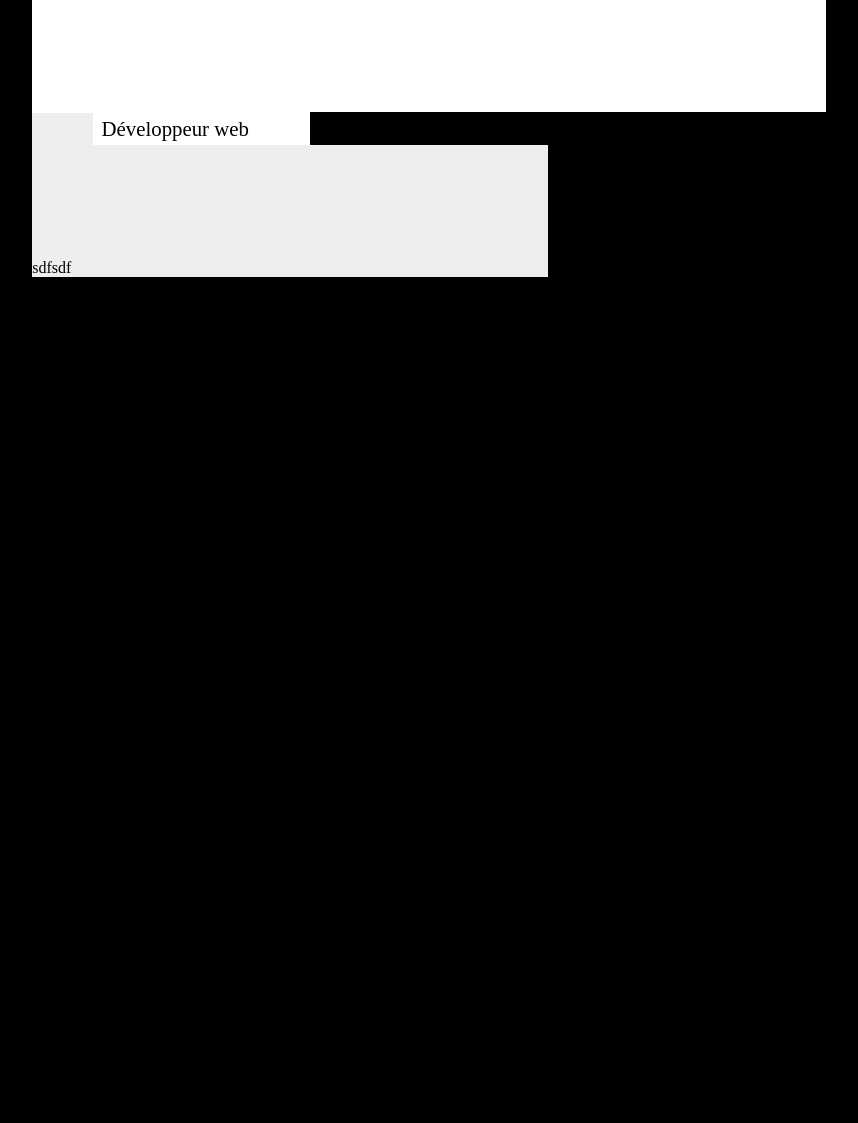
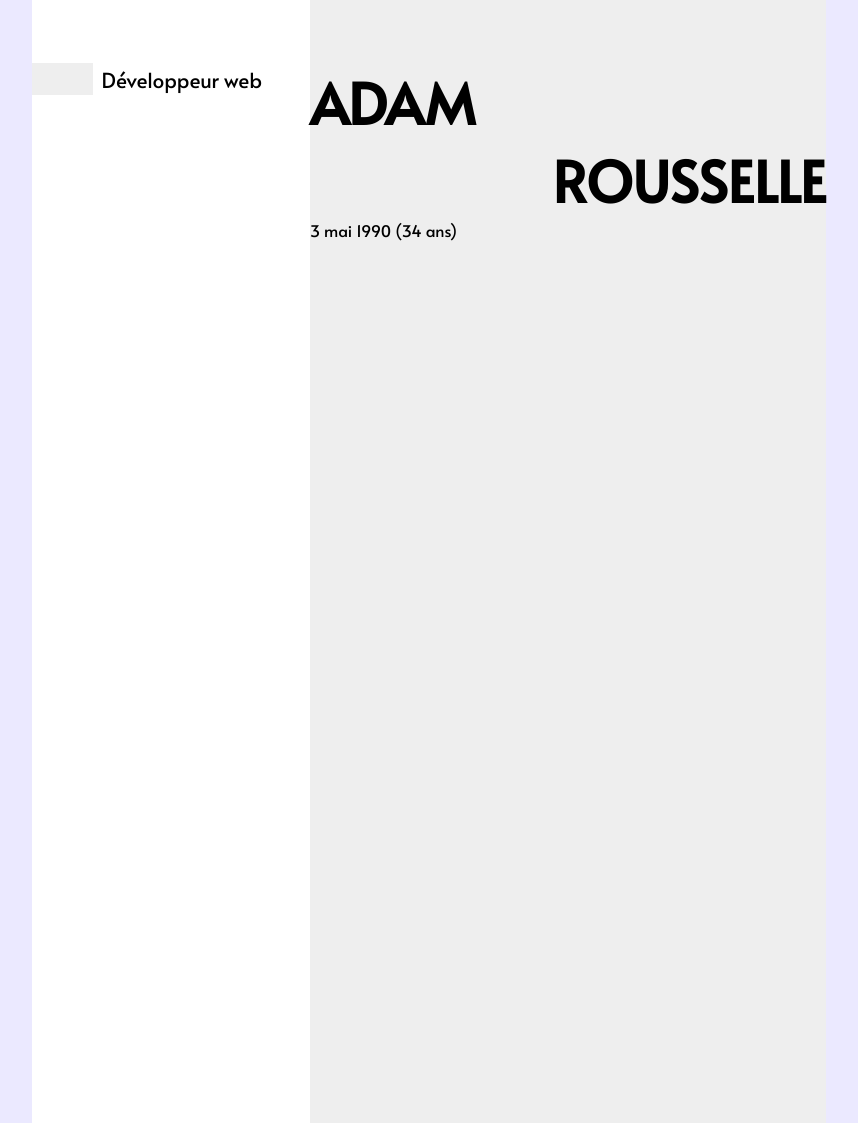
Before and after one commit to AdamRse/cv2, a PHP site: page / in a window 1280 px wide. Shown: the whole page, without its empty margins (211-1069 px from the left). Before the commit the page ends 277 px from the top, so only its background shows below. Run offline with PHP 8.4, Linux system fonts and the light colour scheme.

Commit message:
avancement

```diff
--- a/index.php
+++ b/index.php
@@ -1,22 +1,29 @@
+<?php
+$yearsold = floor((time() - 641685600) / 31556926);
+?>
 <!DOCTYPE html>
 <html lang="fr">
+
 <head>
     <meta charset="UTF-8">
     <meta name="viewport" content="width=device-width, initial-scale=1.0">
     <title>CV Adam Rousselle</title>
     <link rel="stylesheet" href="style.css">
 </head>
+
 <body>
     <div id="page">
-        <div id="partLeft" class="paddingTop">
+        <section id="partLeft" class="paddingTop">
             <div class="title">
                 <div class="decorationBlock"></div>
                 <div class="text">Développeur web</div>
             </div>
-        </div>
-        <div id="partRight" class="paddingTop">
-sdfsdf
-        </div>
+        </section>
+        <section id="partRight" class="paddingTop">
+            <h2><span class="line">ADAM</span><span class="line line2">ROUSSELLE</span></h2>
+            <p class="description">3 mai 1990 (<?= $yearsold ?> ans)</p>
+        </section>
     </div>
 </body>
+
 </html>
--- a/style.css
+++ b/style.css
@@ -1,3 +1,4 @@
+@import url('https://fonts.googleapis.com/css2?family=Alata&display=swap');
 *{
     margin: 0;
     padding: 0;
@@ -6,16 +7,21 @@
 body{
     display: flex;
     justify-content: center;
-    background-color: #000;
+    background-color: #ebe9ff;
 
     --primary-bg: #eee;
 }
 #page{
     width: 210mm;
-    max-height: 29.7mm;
+    height: 297mm;
     background-color: #eef;
     font-size: 0;
     background-color: #fff;
+    display: flex;
+    justify-content: space-between;
+    font-family: "Alata", serif;
+    font-weight: 200;
+    font-style: normal;
 }
 #partLeft{
     font-size: 1rem;
@@ -28,11 +34,18 @@ body{
     background-color: var(--primary-bg);
 }
 
-.paddingTop{
-    padding-top: 30mm;
+section{
+    padding: 8% 0;
 }
-.paddingBottom{
-    padding-bottom: 30mm;
+h2{
+    font-size: 350%;
+}
+h2 .line{
+    display: block;
+    text-align: left;
+}
+h2 .line2{
+    text-align: right;
 }
 .title{
     width: 100%;
```
Also changed, not shown: 2 other files.
